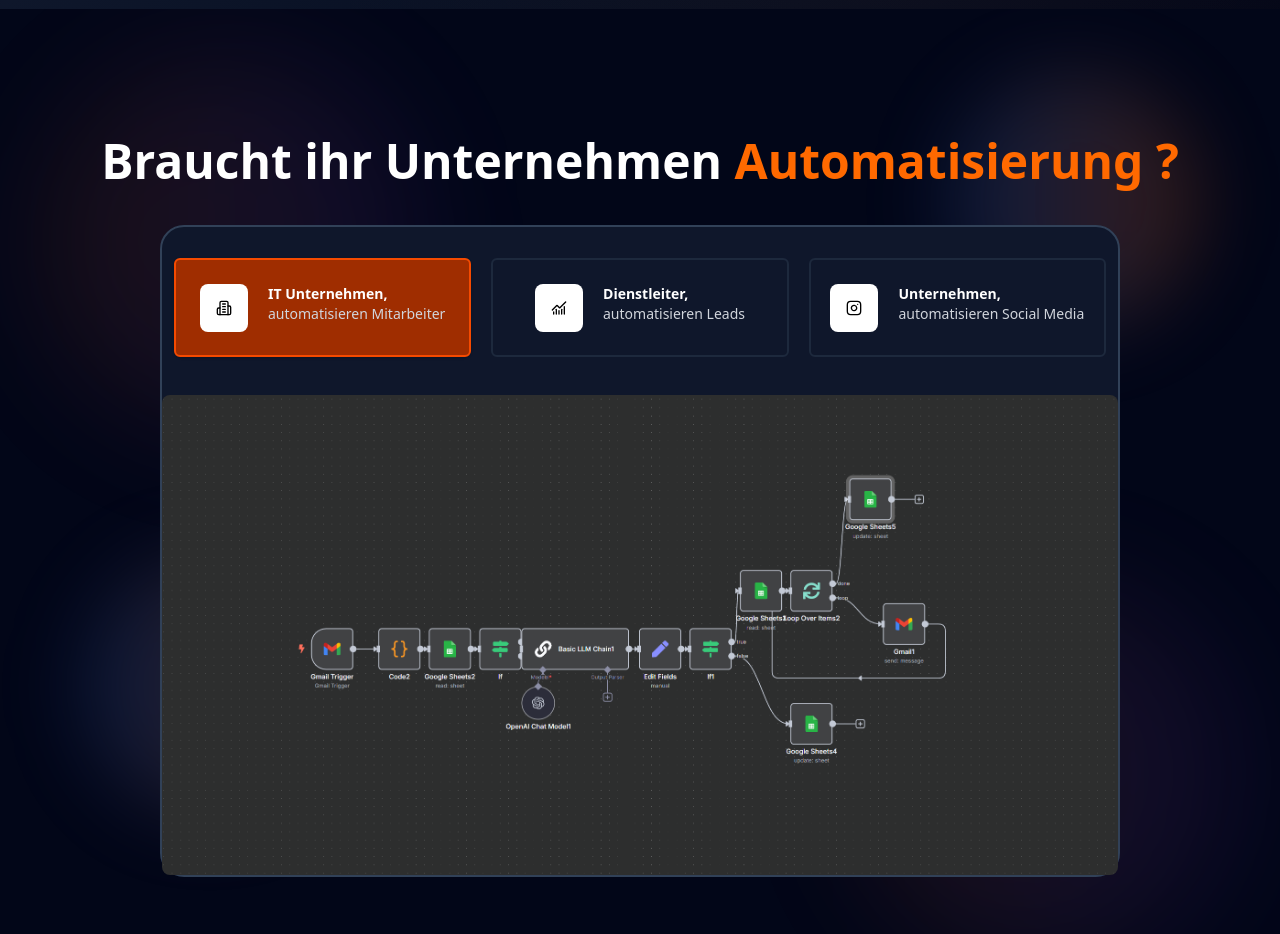
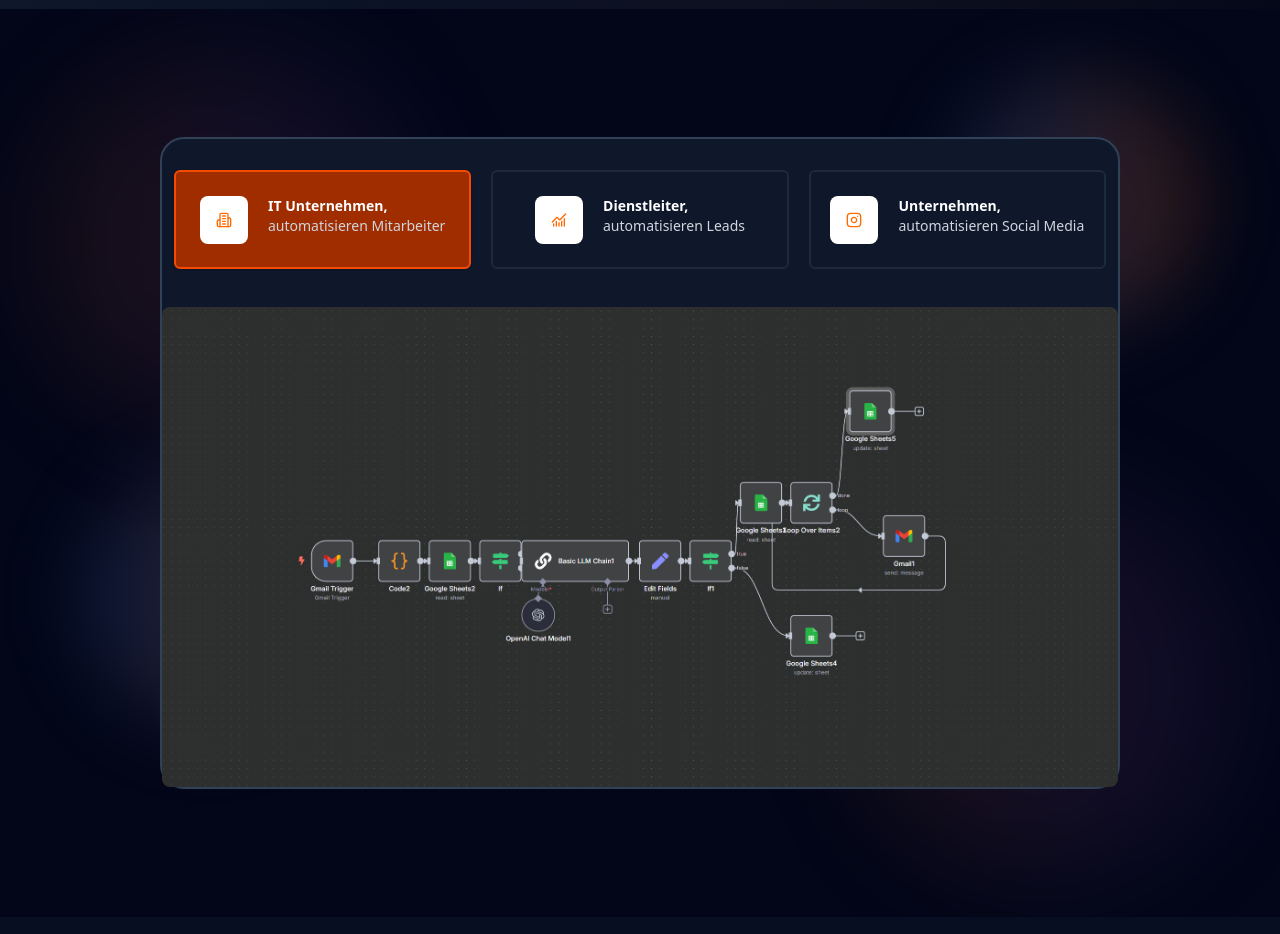
Before and after one commit to KreakxX/n8n-Agentur-Website, a Next.js app: page / in a window 1280 px wide. Shown: the part 2400-3334 px from the top of the page. Built offline with nearby package versions, Linux system fonts and the light colour scheme.

Commit message:
I cooked

```diff
--- a/src/app/page.tsx
+++ b/src/app/page.tsx
@@ -1031,14 +1031,6 @@ export default function LandingPage() {
           />
         </div>
         <div className="relative z-10">
-          <h2 className="text-center font-bold text-5xl mb-10">
-            Braucht ihr Unternehmen
-            <span className="font-bold text-orange-500">
-              {" "}
-              Automatisierung ?{" "}
-            </span>
-          </h2>
-
           <div className=" mx-auto container flex items-center justify-center ">
             <Tabs
               defaultValue="IT"
@@ -1052,7 +1044,7 @@ export default function LandingPage() {
                 >
                   <div className="flex justify-between">
                     <div className="h-12 w-12 bg-white rounded-lg flex items-center justify-center mr-5">
-                      <Building2 className="h-6 w-6 text-black" />
+                      <Building2 className="h-6 w-6 text-orange-500" />
                     </div>
                     <div>
                       <h2 className="text-white font-bold text-left">
@@ -1071,7 +1063,7 @@ export default function LandingPage() {
                 >
                   <div className="flex justify-between">
                     <div className="h-12 w-12 bg-white rounded-lg flex items-center justify-center mr-5">
-                      <ChartNoAxesCombined className="h-6 w-6 text-black" />
+                      <ChartNoAxesCombined className="h-6 w-6 text-orange-500" />
                     </div>
                     <div>
                       <h2 className="text-white font-bold text-left">
@@ -1091,7 +1083,7 @@ export default function LandingPage() {
                 >
                   <div className="flex justify-between">
                     <div className="h-12 w-12 bg-white rounded-lg flex items-center justify-center mr-5">
-                      <Instagram className="h-6 w-6 text-black" />
+                      <Instagram className="h-6 w-6 text-orange-500" />
                     </div>
                     <div>
                       <h2 className="text-white font-bold text-left">
```
